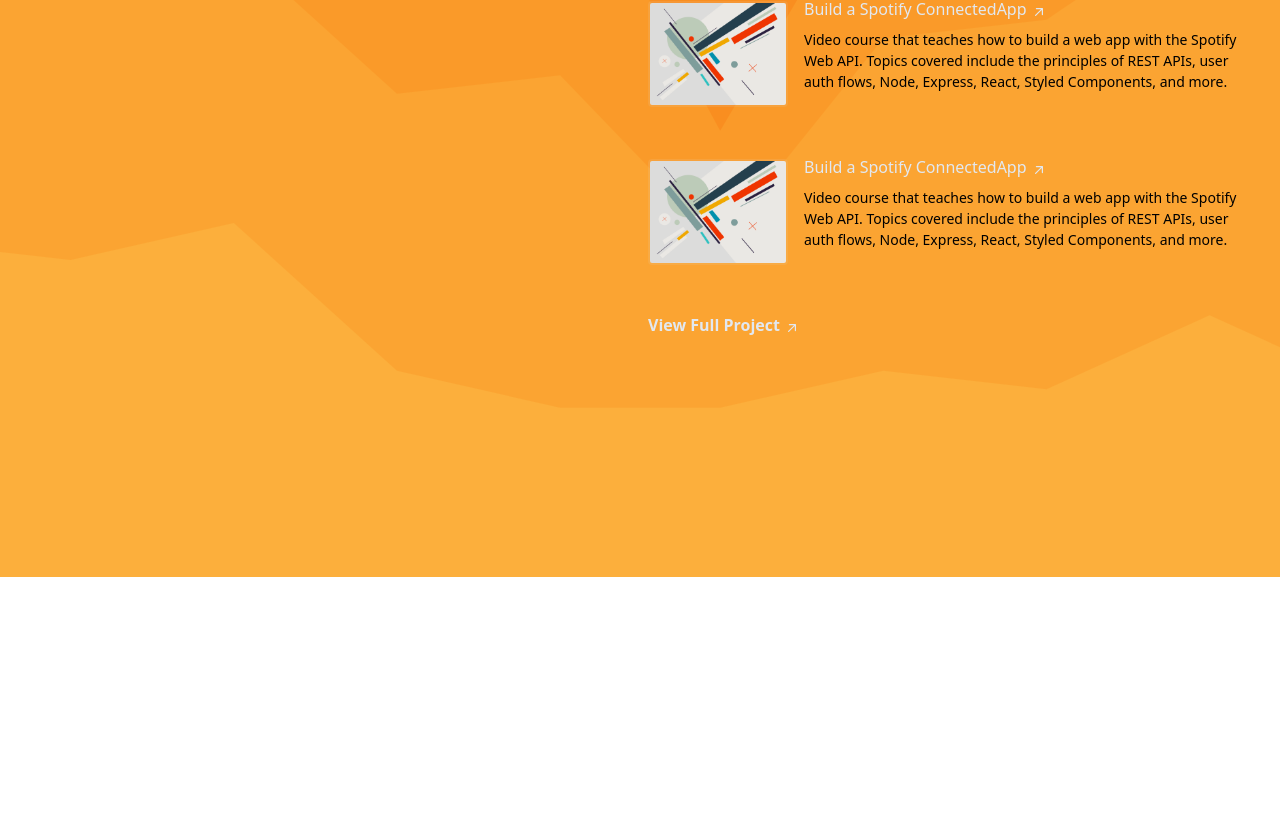
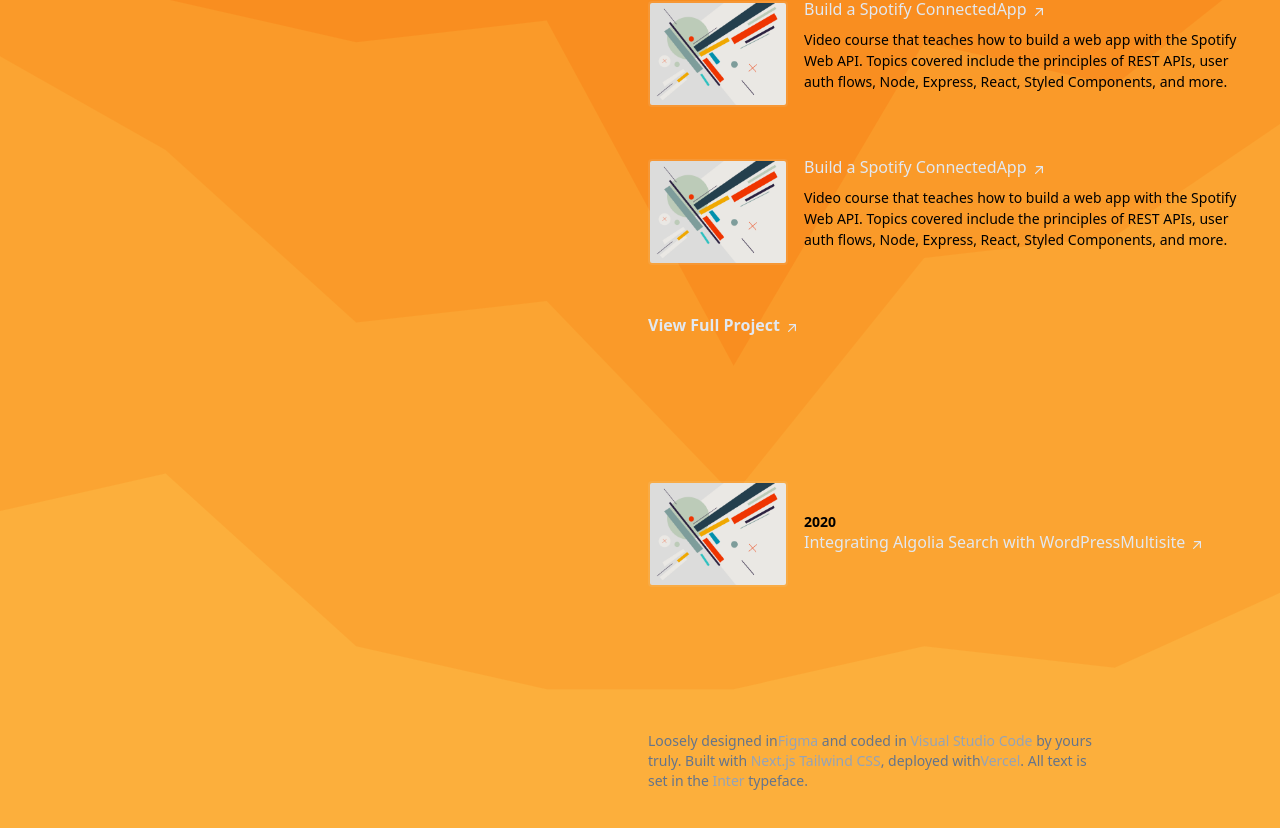
Before and after one commit to TriBhaskar/Bhaskar-Portfolio, a React (Vite) app: page / in a window 1280 px wide. Shown: the part 1270-2098 px from the top of the page. Before the commit the page ends 1847 px from the top, so only its background shows below. Built offline with nearby package versions, Linux system fonts and the light colour scheme.

Commit message:
Refactor Profile component and add Navbar import

```diff
--- a/src/components/Content.jsx
+++ b/src/components/Content.jsx
@@ -4,6 +4,7 @@
     <main id="content" className="pt-24 lg:w-1/2 lg:py-24">
       {/* About me */}
       <section
+        id="about"
         className="mb-16 scroll-mt-16 md:mb-24 lg:mb-36 lg:scroll-mt-24"
         aria-label="About me"
       >
@@ -39,6 +40,7 @@
       </section>
       {/* Work experience */}
       <section
+        id="experience"
         className="mb-16 scroll-mt-16 md:mb-24 lg:mb-36 lg:scroll-mt-24"
         aria-label="Work experience"
       >
@@ -179,6 +181,7 @@
       </section>
       {/* Projects */}
       <section
+        id="projects"
         className="mb-16 scroll-mt-16 md:mb-24 lg:mb-36 lg:scroll-mt-24"
         aria-label="Projects"
       >
@@ -331,6 +334,129 @@
           </div>
         </div>
       </section>
+      <section
+        id="wrtiting"
+        className="mb-16 scroll-mt-16 md:mb-24 lg:mb-36 lg:scroll-mt-24"
+        aria-label="Blog posts"
+      >
+        <div>
+          <ul className="group/list">
+            <li className="mb-12">
+              <div className="group relative grid grid-cols-8 gap-4 transition-all sm:items-center sm:gap-8 md:gap-4 lg:hover:!opacity-100 lg:group-hover/list:opacity-50">
+                <div className="absolute -inset-x-4 -inset-y-4 z-0 hidden rounded-md transition motion-reduce:transition-none lg:-inset-x-6 lg:block lg:group-hover:bg-slate-800/50 lg:group-hover:shadow-[inset_0_1px_0_0_rgba(148,163,184,0.1)] lg:group-hover:drop-shadow-lg"></div>
+                <img
+                  alt="Telescope"
+                  loading="lazy"
+                  width="200"
+                  height="48"
+                  decoding="async"
+                  data-nimg="1"
+                  className="z-10 col-span-2 rounded border-2 border-slate-200/10 transition group-hover:border-slate-200/30 sm:col-span-2"
+                  style={{ color: "transparent" }}
+                  src={projImg}
+                />
+                <div className="z-10 col-span-6">
+                  <p className="-mt-1 text-sm font-semibold leading-6">2020</p>
+                  <h3 className="-mt-1">
+                    <a
+                      className="inline-flex items-baseline font-medium leading-tight text-slate-200 hover:text-teal-300 focus-visible:text-teal-300  group/link text-base"
+                      href="https://upstatement.com/blog/integrating-algolia-search-with-wordpress-multisite/"
+                      target="_blank"
+                      rel="noreferrer noopener"
+                      aria-label="Integrating Algolia Search with WordPress Multisite (opens in a new tab)"
+                    >
+                      <span className="absolute -inset-x-4 -inset-y-2.5 hidden rounded md:-inset-x-6 md:-inset-y-4 lg:block"></span>
+                      <span>
+                        Integrating Algolia Search with WordPress
+                        <span className="inline-block">
+                          Multisite
+                          <svg
+                            xmlns="http://www.w3.org/2000/svg"
+                            viewBox="0 0 20 20"
+                            fill="currentColor"
+                            className="inline-block h-4 w-4 shrink-0 transition-transform group-hover/link:-translate-y-1 group-hover/link:translate-x-1 group-focus-visible/link:-translate-y-1 group-focus-visible/link:translate-x-1 motion-reduce:transition-none ml-1 translate-y-px"
+                            aria-hidden="true"
+                          >
+                            <path
+                              fillRule="evenodd"
+                              d="M5.22 14.78a.75.75 0 001.06 0l7.22-7.22v5.69a.75.75 0 001.5 0v-7.5a.75.75 0 00-.75-.75h-7.5a.75.75 0 000 1.5h5.69l-7.22 7.22a.75.75 0 000 1.06z"
+                              clipRule="evenodd"
+                            ></path>
+                          </svg>
+                        </span>
+                      </span>
+                    </a>
+                  </h3>
+                </div>
+              </div>
+            </li>
+          </ul>
+        </div>
+      </section>
+      <footer className="max-w-md pb-16 text-sm text-slate-500 sm:pb-0">
+        <p>
+          Loosely designed in
+          <a
+            href="https://www.figma.com/"
+            className="font-medium text-slate-400 hover:text-teal-300 focus-visible:text-teal-300"
+            target="_blank"
+            rel="noreferrer noopener"
+            aria-label="Figma (opens in a new tab)"
+          >
+            Figma
+          </a>{" "}
+          and coded in{" "}
+          <a
+            href="https://code.visualstudio.com/"
+            className="font-medium text-slate-400 hover:text-teal-300 focus-visible:text-teal-300"
+            target="_blank"
+            rel="noreferrer noopener"
+            aria-label="Visual Studio Code (opens in a new tab)"
+          >
+            Visual Studio Code
+          </a>{" "}
+          by yours truly. Built with{" "}
+          <a
+            href="https://nextjs.org/"
+            className="font-medium text-slate-400 hover:text-teal-300 focus-visible:text-teal-300"
+            target="_blank"
+            rel="noreferrer noopener"
+            aria-label="Next.js (opens in a new tab)"
+          >
+            Next.js
+          </a>{" "}
+          <a
+            href="https://tailwindcss.com/"
+            className="font-medium text-slate-400 hover:text-teal-300 focus-visible:text-teal-300"
+            target="_blank"
+            rel="noreferrer noopener"
+            aria-label="Tailwind CSS (opens in a new tab)"
+          >
+            Tailwind CSS
+          </a>
+          , deployed with
+          <a
+            href="https://vercel.com/"
+            className="font-medium text-slate-400 hover:text-teal-300 focus-visible:text-teal-300"
+            target="_blank"
+            rel="noreferrer noopener"
+            aria-label="Vercel (opens in a new tab)"
+          >
+            Vercel
+          </a>
+          . All text is set in the{" "}
+          <a
+            href="https://rsms.me/inter/"
+            className="font-medium text-slate-400 hover:text-teal-300 focus-visible:text-teal-300"
+            target="_blank"
+            rel="noreferrer noopener"
+            aria-label="Inter (opens in a new tab)"
+          >
+            Inter
+          </a>{" "}
+          typeface.
+        </p>
+      </footer>
     </main>
   );
 }
--- /dev/null
+++ b/src/components/Navbar.jsx
@@ -0,0 +1,32 @@
+export default function Navbar() {
+  return (
+    <nav className="nav hidden lg:block" aria-label="In-page jump links">
+      <ul className="mt-16 w-max">
+        <li>
+          <a className="group flex items-center py-3" href="#about">
+            <span className="nav-indicator mr-4 h-px w-8 bg-slate-600 transition-all group-hover:w-16 group-hover:bg-slate-200 group-focus-visible:w-16 group-focus-visible:bg-slate-200 motion-reduce:transition-none"></span>
+            <span className="nav-text text-xs font-bold uppercase tracking-widest text-slate-500 group-hover:text-slate-200 group-focus-visible:text-slate-200">
+              About
+            </span>
+          </a>
+        </li>
+        <li>
+          <a className="group flex items-center py-3 active" href="#experience">
+            <span className="nav-indicator mr-4 h-px w-8 bg-slate-600 transition-all group-hover:w-16 group-hover:bg-slate-200 group-focus-visible:w-16 group-focus-visible:bg-slate-200 motion-reduce:transition-none"></span>
+            <span className="nav-text text-xs font-bold uppercase tracking-widest text-slate-500 group-hover:text-slate-200 group-focus-visible:text-slate-200">
+              Experience
+            </span>
+          </a>
+        </li>
+        <li>
+          <a className="group flex items-center py-3" href="#projects">
+            <span className="nav-indicator mr-4 h-px w-8 bg-slate-600 transition-all group-hover:w-16 group-hover:bg-slate-200 group-focus-visible:w-16 group-focus-visible:bg-slate-200 motion-reduce:transition-none"></span>
+            <span className="nav-text text-xs font-bold uppercase tracking-widest text-slate-500 group-hover:text-slate-200 group-focus-visible:text-slate-200">
+              Projects
+            </span>
+          </a>
+        </li>
+      </ul>
+    </nav>
+  );
+}
--- a/src/components/Profile.jsx
+++ b/src/components/Profile.jsx
@@ -1,3 +1,5 @@
+import Navbar from "./Navbar";
+
 export default function Profile() {
   return (
     <header className="lg:sticky lg:top-0 lg:flex lg:max-h-screen lg:w-1/2 lg:flex-col lg:justify-between lg:py-24">
@@ -12,37 +14,7 @@
           Backend Engineer with React Flair: Building robust systems & exploring
           UIs. Explore my projects!
         </p>
-        <nav className="nav hidden lg:block" aria-label="In-page jump links">
-          <ul className="mt-16 w-max">
-            <li>
-              <a className="group flex items-center py-3" href="#about">
-                <span className="nav-indicator mr-4 h-px w-8 bg-slate-600 transition-all group-hover:w-16 group-hover:bg-slate-200 group-focus-visible:w-16 group-focus-visible:bg-slate-200 motion-reduce:transition-none"></span>
-                <span className="nav-text text-xs font-bold uppercase tracking-widest text-slate-500 group-hover:text-slate-200 group-focus-visible:text-slate-200">
-                  About
-                </span>
-              </a>
-            </li>
-            <li>
-              <a
-                className="group flex items-center py-3 active"
-                href="#experience"
-              >
-                <span className="nav-indicator mr-4 h-px w-8 bg-slate-600 transition-all group-hover:w-16 group-hover:bg-slate-200 group-focus-visible:w-16 group-focus-visible:bg-slate-200 motion-reduce:transition-none"></span>
-                <span className="nav-text text-xs font-bold uppercase tracking-widest text-slate-500 group-hover:text-slate-200 group-focus-visible:text-slate-200">
-                  Experience
-                </span>
-              </a>
-            </li>
-            <li>
-              <a className="group flex items-center py-3" href="#projects">
-                <span className="nav-indicator mr-4 h-px w-8 bg-slate-600 transition-all group-hover:w-16 group-hover:bg-slate-200 group-focus-visible:w-16 group-focus-visible:bg-slate-200 motion-reduce:transition-none"></span>
-                <span className="nav-text text-xs font-bold uppercase tracking-widest text-slate-500 group-hover:text-slate-200 group-focus-visible:text-slate-200">
-                  Projects
-                </span>
-              </a>
-            </li>
-          </ul>
-        </nav>
+        <Navbar />
       </div>
       <ul className="ml-1 mt-8 flex items-center" aria-label="Social media">
         <li className="mr-5 text-xs shrink-0">
```
